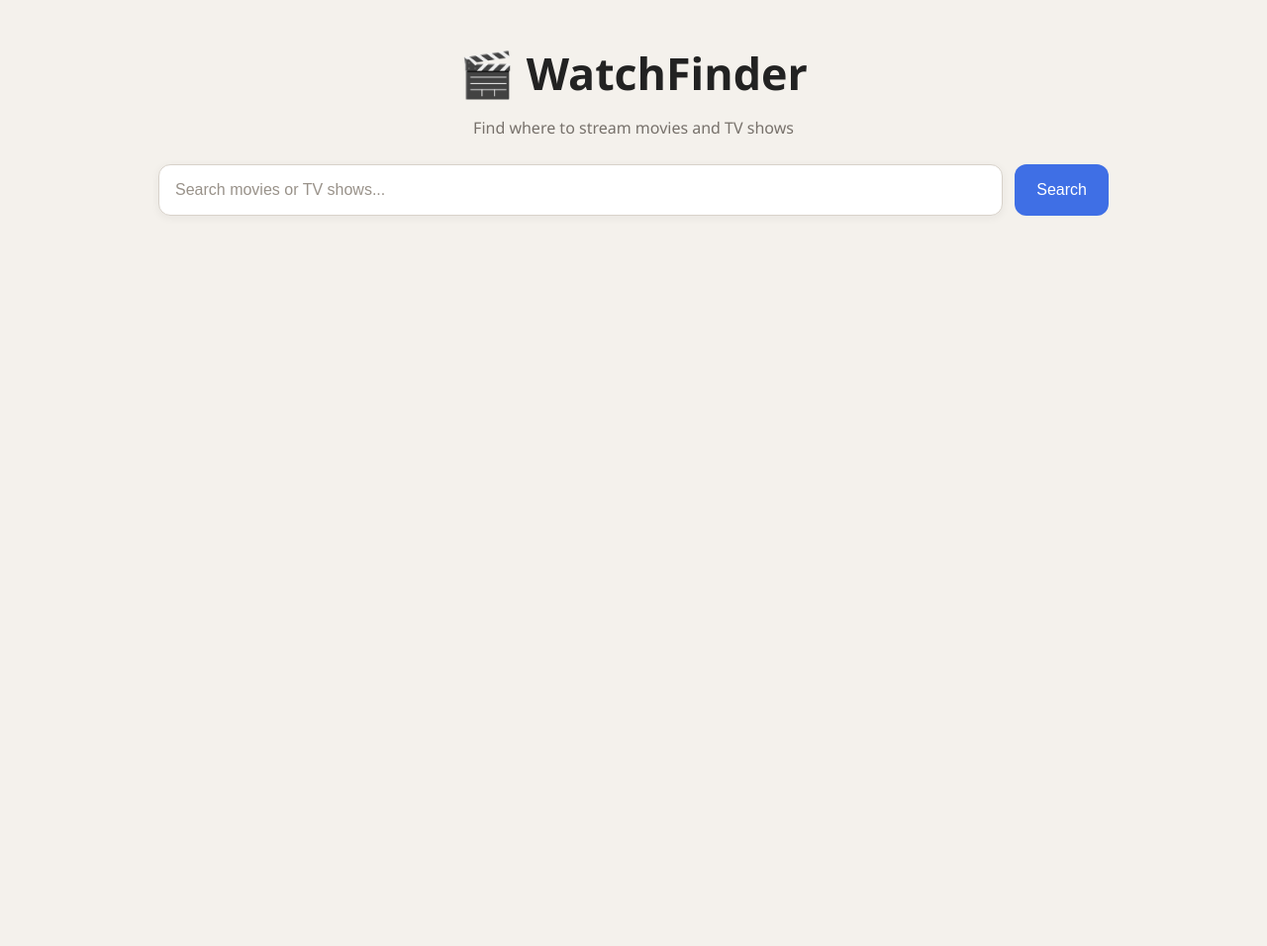
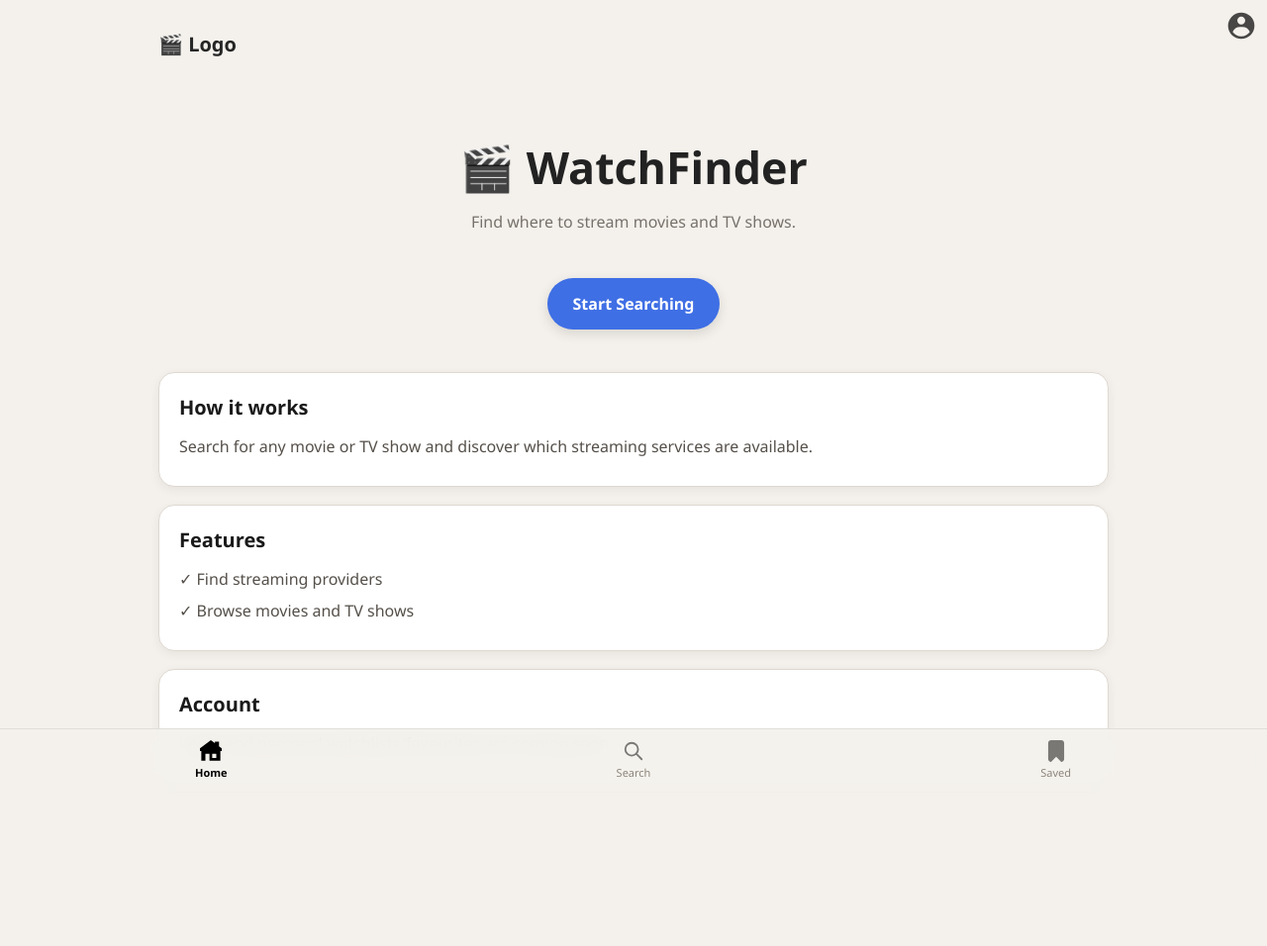
Before and after one commit to Croppy21/watchfinder, a FastAPI app: page / in a window 1280 px wide. Shown: the whole page at 99% size. Before the commit the page ends 218 px from the top, so only its background shows below. Run offline with FastAPI, Linux system fonts and the light colour scheme; parts of the project's set-up code (start-up, migrations or seed data) failed here and were passed over; some libraries are stand-ins or nearby versions.

Commit message:
Add app navigation and profile placeholder

```diff
--- a/static/newstyle.css
+++ b/static/newstyle.css
@@ -8,6 +8,7 @@ html,
 body {
   margin: 0;
   padding: 0;
+  padding-bottom: 72px;
 }
 
 /* ---------- BASE ---------- */
@@ -47,6 +48,174 @@ h3,
 p {
   font-size: 16px;
   margin: 0 0 10px;
+}
+
+h3 {
+  padding: 0 16px;
+  margin-top: 24px;
+  margin-bottom: 12px;
+  font-size: 18px;
+  font-weight: 700;
+  color: #1a1a1a;
+}
+
+
+/* ---------- navigation ---------- */
+
+.bottom-nav {
+  position: fixed;
+  bottom: 0;
+  left: 0;
+  right: 0;
+  z-index: 100;
+  display: flex;
+  justify-content: space-around;
+  align-items: center;
+  height: 64px;
+   background: rgba(244, 241, 236, 0.92);
+  backdrop-filter: blur(12px);
+  -webkit-backdrop-filter: blur(12px);
+  border-top: 1px solid rgba(0, 0, 0, 0.08);
+  /* Ensures safe area padding for modern iPhones (notch/home bar) */
+  padding-bottom: env(safe-area-inset-bottom);
+}
+/* ---------- Nav Icons ---------- */
+.nav-item {
+  position: relative;
+  display: flex;
+  flex-direction: column;
+  align-items: center;
+  justify-content: center;
+  gap: 3px;
+  flex: 1;
+  text-decoration: none;
+  color: #8c857b;
+  font-size: 11px;
+  font-weight: 500;
+}
+
+.nav-item img {
+  width: 22px;
+  height: 22px;
+  opacity: 0.5;
+  transition:
+    opacity 0.2s ease,
+    transform 0.2s ease;
+}
+
+.nav-item.active img {
+  opacity: 1;
+}
+
+.nav-item.active {
+  color: #000000;
+  font-weight: 700;
+}
+
+
+/* ---------- Top-nav ---------- */
+/* ---------- Top Navigation ---------- */
+
+.top-nav {
+    display: flex;
+    justify-content: space-between;
+    align-items: center;
+
+    padding: 10px 0 20px;
+}
+
+
+.brand {
+    color: #252525;
+    text-decoration: none;
+
+    font-size: 20px;
+    font-weight: 800;
+}
+
+
+.profile-button img {
+    width: 28px;
+    height: 28px;
+
+    opacity: 0.7;
+
+    transition: opacity 0.2s ease;
+}
+
+
+.profile-button img:hover {
+    opacity: 1;
+}
+/* ---------- HOME PAGE ---------- */
+
+.home-header {
+  text-align: center;
+  padding: 35px 15px 25px;
+}
+
+.profile-button {
+    position: absolute;
+    top: 10px;
+    right: 10px;
+}
+
+.profile-button img {
+    width: 32px;
+    height: 32px;
+    opacity: 0.7;
+}
+
+.home-header h1 {
+  margin-bottom: 10px;
+}
+
+
+.home-action {
+  display: inline-block;
+  margin-top: 20px;
+  padding: 14px 26px;
+  background: #3f6fe5;
+  color: white;
+  border-radius: 999px;
+  text-decoration: none;
+  font-size: 16px;
+  font-weight: 700;
+  box-shadow: 0 4px 12px rgba(50, 45, 40, 0.15);
+}
+
+.WIP-saved-nav a {
+  align-items: center;
+  justify-content: center;
+  gap: 12px;
+  background-color: #e5a33f;
+}
+
+.home-action:active {
+  transform: scale(0.98);
+}
+
+
+.info-section {
+  background: #ffffff;
+  padding: 20px;
+  margin-top: 18px;
+  border-radius: 16px;
+  border: 1px solid #ded8d0;
+  box-shadow: 0 3px 10px rgba(50, 45, 40, 0.07);
+}
+
+
+.info-section h2 {
+  font-size: 20px;
+  margin-bottom: 12px;
+  color: #1a1a1a;
+}
+
+
+.info-section p {
+  color: #55504a;
+  margin-bottom: 8px;
 }
 
 /* ---------- SEARCH ---------- */
--- a/templates/base.html
+++ b/templates/base.html
@@ -1,21 +1,44 @@
-<!DOCTYPE html>
+<!doctype html>
 <html>
-<head>
+  <head>
     <title>WatchFinder</title>
 
-    <meta name="viewport" content="width=device-width, initial-scale=1.0">
+    <meta name="viewport" content="width=device-width, initial-scale=1.0" />
 
     <script src="https://unpkg.com/htmx.org@1.9.12"></script>
-    <link rel="stylesheet" href="/static/newstyle.css?v=1.4">
-</head>
+    <link rel="stylesheet" href="/static/newstyle.css?v=1.9" />
+  </head>
 
-<body>
+  <body>
+    <div class="container">{% block content %}{% endblock %}</div>
 
-    <div class="container">
-        {% block content %}{% endblock %}
-    </div>
+    <nav class="bottom-nav">
+    <a
+        href="/"
+        class="nav-item {% if request.url.path == '/' %}active{% endif %}"
+    >
+        <img src="/static/icons/home.svg" alt="Home">
+        <span>Home</span>
+    </a>
 
-    <div id="results"></div>
+    <a
+        href="/search"
+        class="nav-item {% if request.url.path == '/search' %}active{% endif %}"
+    >
+        <img src="/static/icons/search.svg" alt="Search">
+        <span>Search</span>
+    </a>
+
+    <a
+        href="/watchlist"
+        class="nav-item {% if request.url.path == '/watchlist' %}active{% endif %}"
+    >
+        <img src="/static/icons/bookmark-black.svg" alt="Saved">
+        <span>Saved</span>
+    </a>
+
+</nav>
+
     <script src="/static/app.js"></script>
-</body>
+  </body>
 </html>
--- a/templates/home.html
+++ b/templates/home.html
@@ -1,45 +1,59 @@
 {% extends "base.html" %}
+{% block content %}
+{% include "partials/top_nav.html" %}
+<section class="home-header">
+    <h1>🎬 WatchFinder</h1>
 
-{% block content %}
-
-<h1>🎬 WatchFinder</h1>
-
-<p class="subtitle">Find where to stream movies and TV shows</p>
+    <p class="subtitle">
+        Find where to stream movies and TV shows.
+    </p>
 
 
-<div class="search-container">
+    <a href="/search" class="home-action">
+        Start Searching
+    </a>
 
-    <form class="search-form"
-          hx-get="/search"
-          hx-target="#results"
-          hx-swap="innerHTML">
-
-        <div class="input-wrapper">
-
-            <input
-                name="query"
-                id="search"
-                placeholder="Search movies or TV shows..."
-                autocomplete="off"
-                required
-
-                hx-get="/autocomplete"
-                hx-trigger="input changed delay:200ms"
-                hx-target="#autocomplete"
-                hx-swap="innerHTML"
-            >
-
-            <div id="autocomplete"></div>
-
-        </div>
+</section>
 
 
-        <button type="submit" class="search-button">
-            Search
-        </button>
 
-    </form>
+<section class="info-section">
 
-</div>
+    <h2>How it works</h2>
+
+    <p>
+        Search for any movie or TV show and discover
+        which streaming services are available.
+    </p>
+
+</section>
+
+
+
+<section class="info-section">
+
+    <h2>Features</h2>
+
+    <p>
+        ✓ Find streaming providers
+    </p>
+    <p>
+        ✓ Browse movies and TV shows
+    </p>
+
+</section>
+
+
+
+<section class="info-section">
+
+    <h2>Account</h2>
+
+    <p>
+        Login and personal watchlists/favourites are coming soon.
+    </p>
+
+</section>
+
 
 {% endblock %}
--- /dev/null
+++ b/templates/partials/top_nav.html
@@ -0,0 +1,11 @@
+<header class="top-nav">
+
+    <a href="/" class="brand">
+        🎬 Logo
+    </a>
+
+    <a href="/profile" class="profile-button">
+      <img src="/static/icons/profile.svg" alt="Account">
+    </a>
+
+</header>
--- a/templates/tv.html
+++ b/templates/tv.html
@@ -16,7 +16,6 @@
         <h2>{{ tv.name }}</h2>
 
         <p><b>First Air Date:</b> {{ tv.first_air_date[:4] }}</p>
-
         <div class="rating">{{ tv.vote_average }}</div>
 
         <p>{{ tv.overview }}</p>
```
Also changed, not shown: other parts of static/newstyle.css (+83 -37 lines), templates/profile.html (added, +12 -0 lines), templates/search.html (added, +54 -0 lines), templates/watchlist.html (added, +12 -0 lines), static/icons/bookmark-black.svg (added), static/icons/bookmark.svg (added), static/icons/favorite-star-svgrepo-com.svg (added), static/icons/home.svg (added), static/icons/profile.svg (added), static/icons/search.svg (added).
